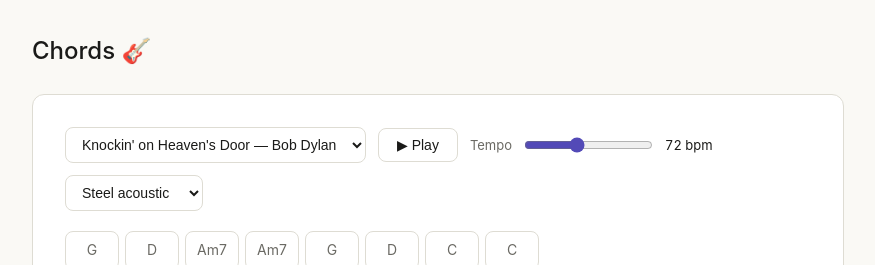
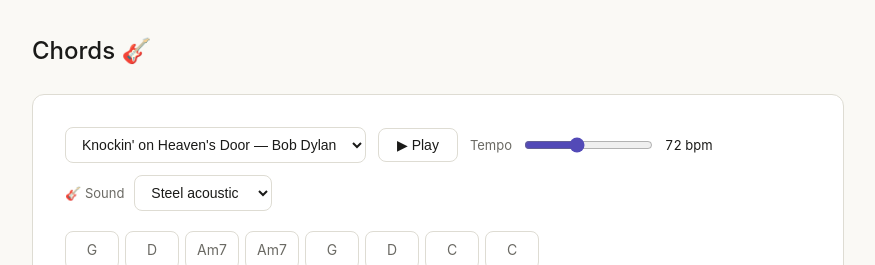
Before and after one commit to ValentinMumble/chords, a React (Vite) app: page / in a window 1280 px wide. Shown: the top 265 px of the page, without its empty margins (202-1077 px from the left). Built offline with nearby package versions, Linux system fonts and the light colour scheme.

Commit message:
Label sound picker with 🎸 and add four more guitar sounds
Muted electric, overdriven, distortion, and harmonics join the
existing steel/nylon/clean/jazz options.

```diff
--- a/src/audio.ts
+++ b/src/audio.ts
@@ -12,6 +12,10 @@ export const GUITAR_SOUNDS = [
   {id: 'acoustic_guitar_nylon', label: 'Nylon acoustic'},
   {id: 'electric_guitar_clean', label: 'Clean electric'},
   {id: 'electric_guitar_jazz', label: 'Jazz electric'},
+  {id: 'electric_guitar_muted', label: 'Muted electric'},
+  {id: 'overdriven_guitar', label: 'Overdriven'},
+  {id: 'distortion_guitar', label: 'Distortion'},
+  {id: 'guitar_harmonics', label: 'Harmonics'},
 ] as const;
 export type GuitarSoundId = (typeof GUITAR_SOUNDS)[number]['id'];
 
--- a/src/components/SoundPicker.tsx
+++ b/src/components/SoundPicker.tsx
@@ -7,12 +7,15 @@ interface SoundPickerProps {
 
 export function SoundPicker({sound, onChange}: SoundPickerProps) {
   return (
-    <select aria-label="Guitar sound" value={sound} onChange={event => onChange(event.target.value)}>
+    <div className="sound">
+      <label htmlFor="guitar-sound">🎸 Sound</label>
+      <select id="guitar-sound" value={sound} onChange={event => onChange(event.target.value)}>
         {GUITAR_SOUNDS.map(entry => (
           <option key={entry.id} value={entry.id}>
             {entry.label}
           </option>
         ))}
       </select>
+    </div>
   );
 }
--- a/src/style.css
+++ b/src/style.css
@@ -197,7 +197,8 @@ h2 {
   border-color: var(--accent);
   color: var(--accent);
 }
-.tempo {
+.tempo,
+.sound {
   display: flex;
   align-items: center;
   gap: 10px;
```
Lines whose indentation alone changed are shown as unchanged.
